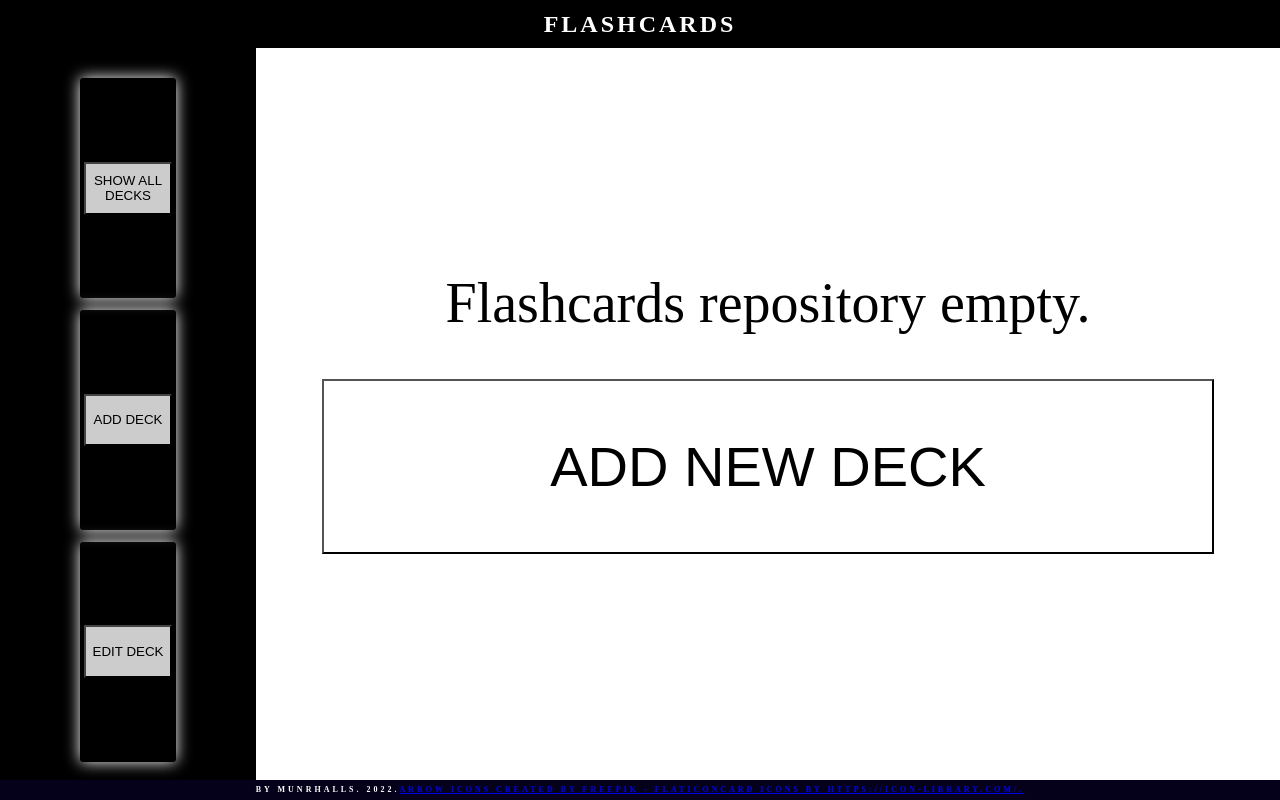
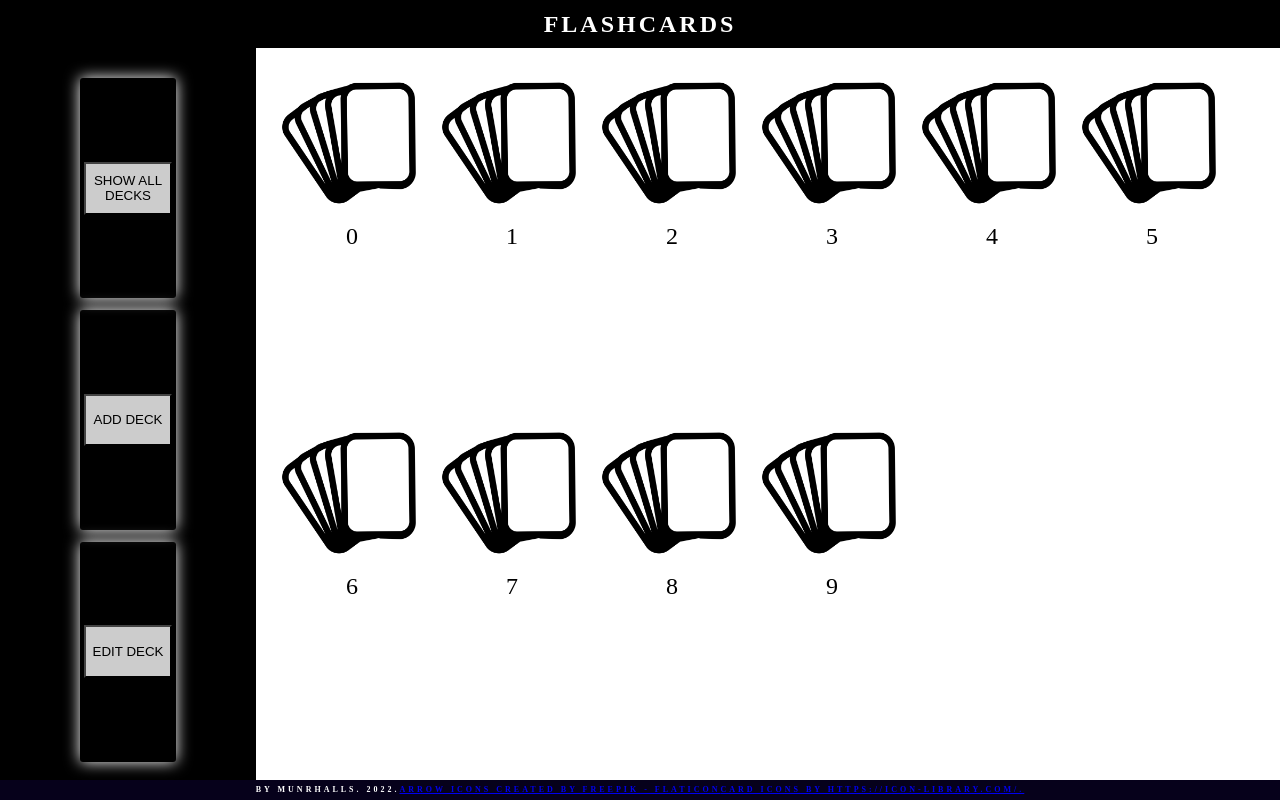
Before and after one commit to munrhalls/Oxus-Flashcards, a React (Create React App) app: page / in a window 1280 px wide. Built offline with nearby package versions, Linux system fonts and the light colour scheme.

Commit message:
symbol decks

```diff
--- a/src/Decks/SymbolDecks.js
+++ b/src/Decks/SymbolDecks.js
@@ -3,7 +3,6 @@ import { SymbolDeck } from "./SymbolDeck";
 import { uuidv4 } from "@firebase/util";
 
 export const SymbolDecks = ({ decks }) => {
-  decks = [];
   return (
     <div className="SymbolDecks">
       {decks.length ? (
@@ -12,7 +11,7 @@ export const SymbolDecks = ({ decks }) => {
         })
       ) : (
         <div className="SymbolDecks__noDecks">
-          <div clasName="SymbolDecks__noDecksMsg">
+          <div className="SymbolDecks__noDecksMsg">
             <h1 className="SymbolDecks__noDecksMsg">
               Flashcards repository empty.
             </h1>
```
